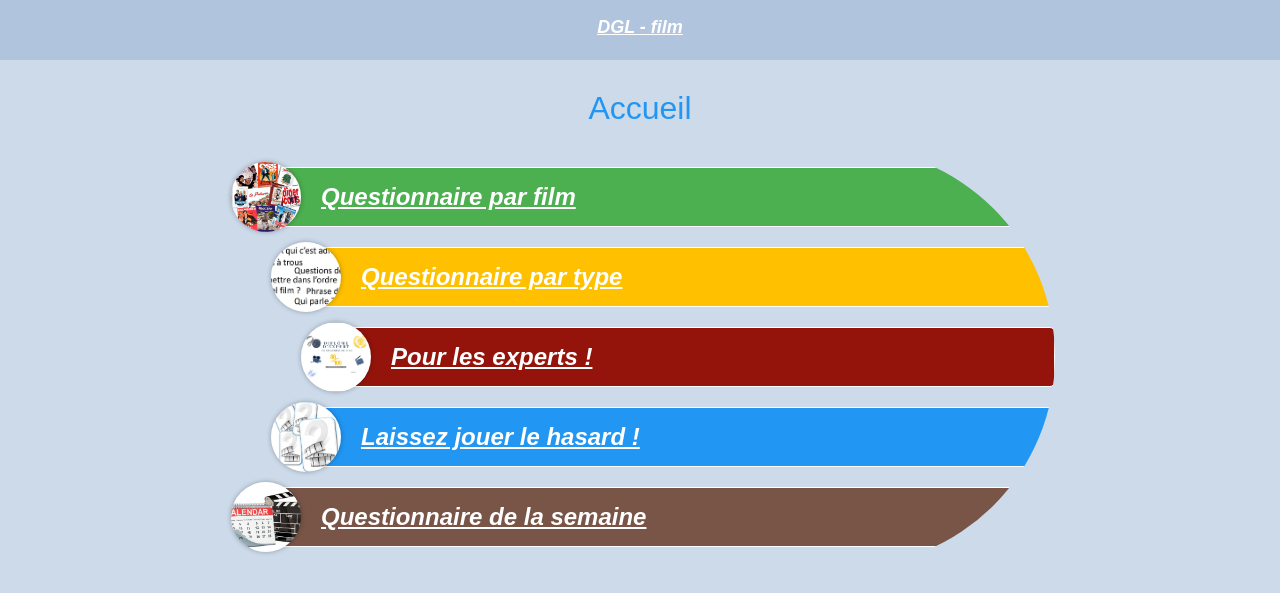
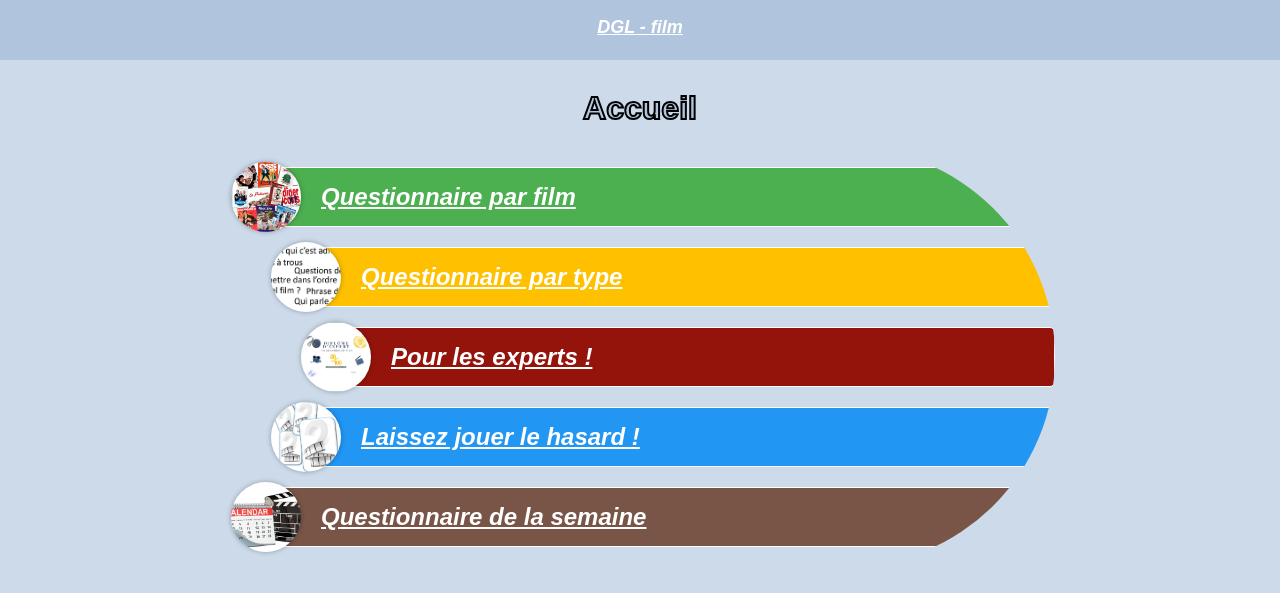
Before and after one commit to GodefroyL/questionnaire-film, a Jekyll site: the page built from index.html, in a window 1280 px wide. Shown: the top 593 px of the page. Built offline with Jekyll 4.4.1, drawn with Linux system fonts in a browser that asks for light colours.

Commit message:
maj style titre

```diff
--- a/static/css/base.css
+++ b/static/css/base.css
@@ -52,7 +52,9 @@ a {
     text-align: center;
     font-size: 2rem;
     margin-top: 90px;
-    color: var(--bleu);
+    color: var(--couleur-fond-header);
+    -webkit-text-stroke: 2px black;
+    font-weight: bold;
 }
 
 
```
